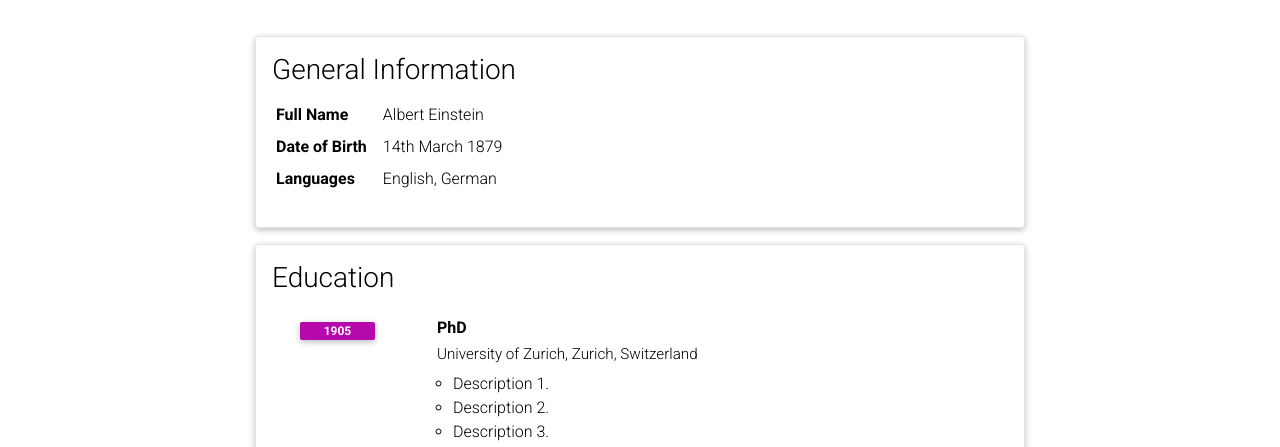
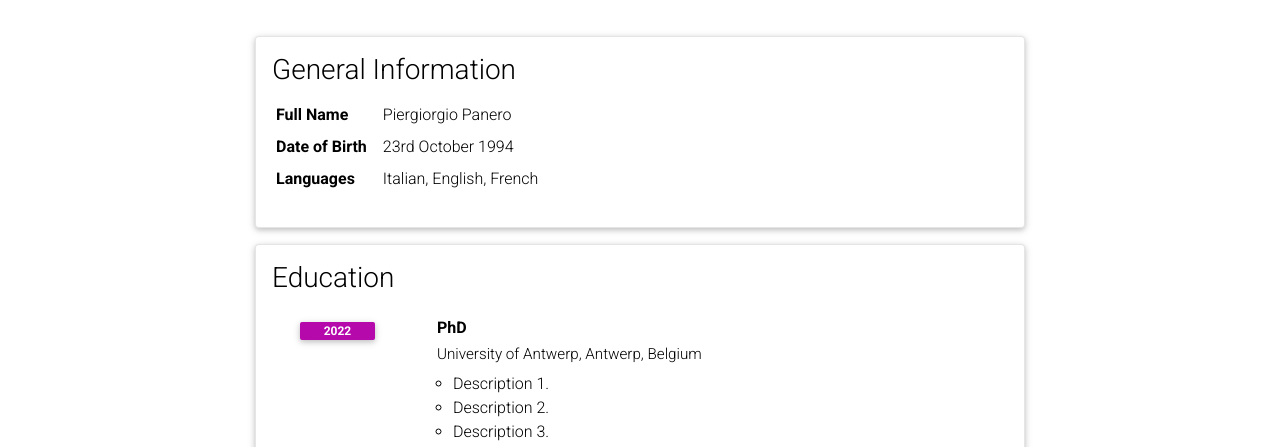
Before and after one commit to PG-P/pg-p.github.io, a Jekyll site: the page built from _pages/cv.md, in a window 1280 px wide and 900 px high. Shown: the part 149-596 px from the top of the window. Built offline with Jekyll 4.4.1, drawn with Linux system fonts in a browser that asks for light colours; comment, search, counter and statistics services are not loaded; a style sheet for code colours, icons or effects is not loaded.

Commit message:
Update cv.yml

```diff
--- a/_data/cv.yml
+++ b/_data/cv.yml
@@ -2,18 +2,18 @@
   type: map
   contents:
     - name: Full Name
-      value: Albert Einstein
+      value: Piergiorgio Panero
     - name: Date of Birth
-      value: 14th March 1879
+      value: 23rd October 1994
     - name: Languages
-      value: English, German
+      value: Italian, English, French
 
 - title: Education
   type: time_table
   contents:
     - title: PhD
-      institution: University of Zurich, Zurich, Switzerland
-      year: 1905
+      institution: University of Antwerp, Antwerp, Belgium
+      year: 2022
       description:
         - Description 1.
         - Description 2.
```
